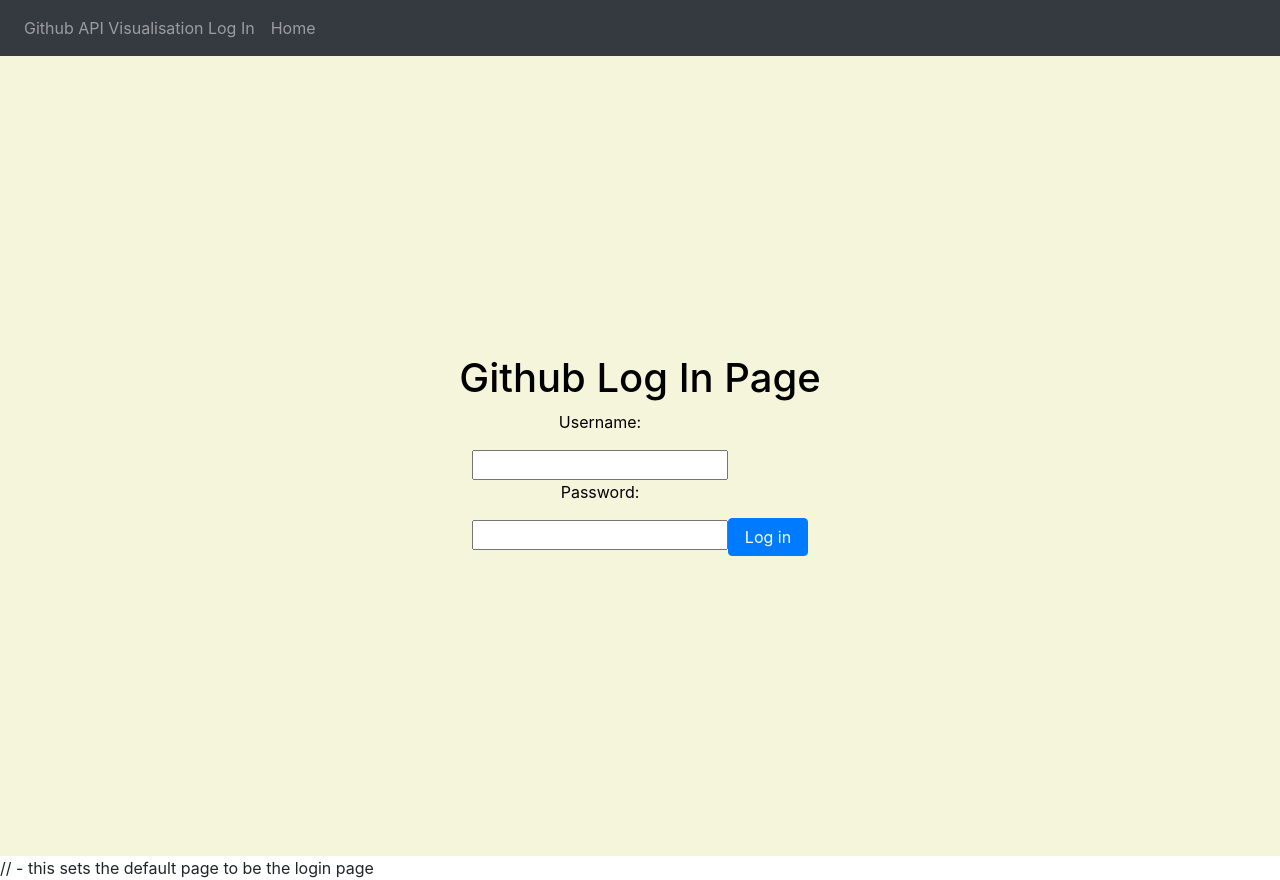
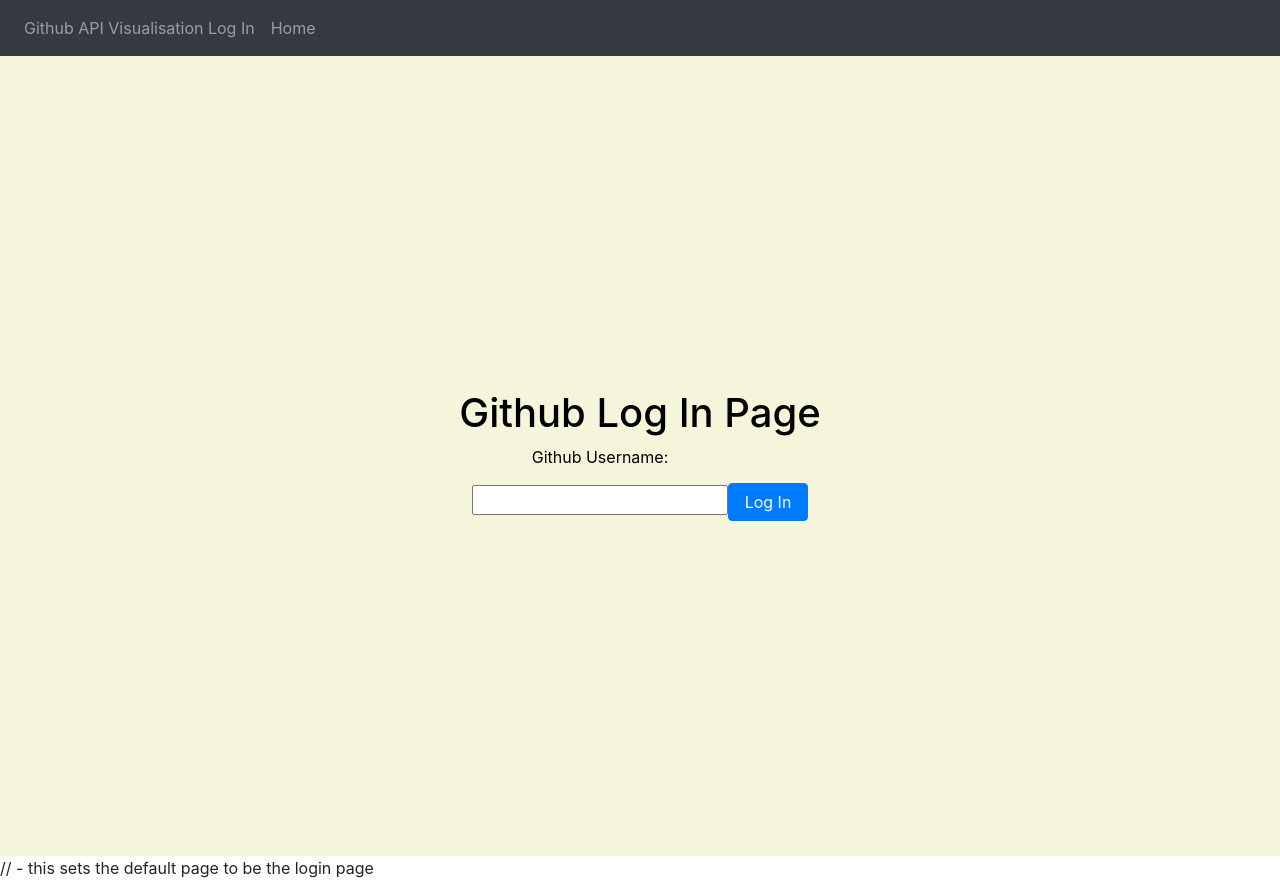
Before and after one commit to DillonRyan/GithubAccess, a React (Create React App) app in the folder github_access/: page / in a window 1280 px wide. Built offline with nearby package versions, Linux system fonts and the light colour scheme.

Commit message:
Removing need for user to enter password

```diff
--- a/github_access/src/LogIn.js
+++ b/github_access/src/LogIn.js
@@ -34,12 +34,10 @@
       <h1>Github Log In Page</h1>
       <form onSubmit={this.handleSubmit}>
       <label>
-        <p>Username: </p>
-        <input type="text" value={this.state.value} onChange={this.handleChange} />
-        <p>Password: </p>
+        <p>Github Username: </p>
         <input type="text" value={this.state.value} onChange={this.handleChange} />
         </label>
-      <Link className="btn btn-primary small" to="/">Log in</Link>
+      <Link className="btn btn-primary small" to="/">Log In</Link>
       </form>
       </header>
       </div>
```
